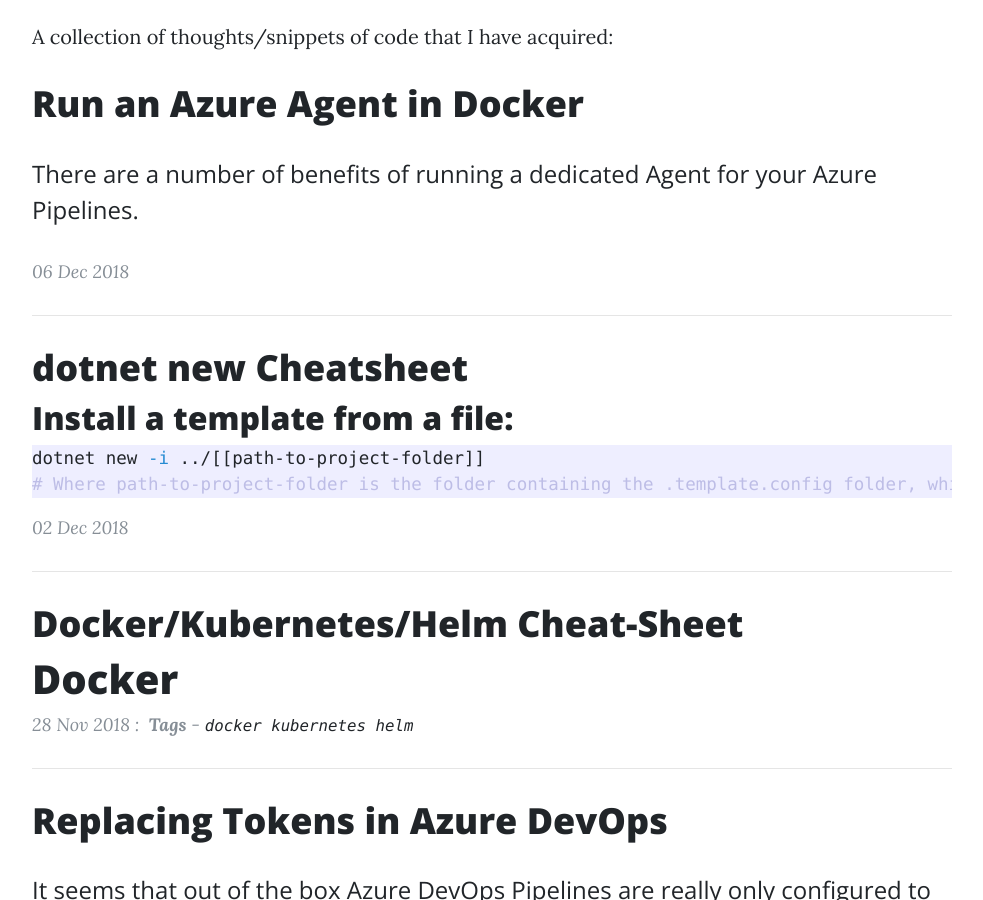
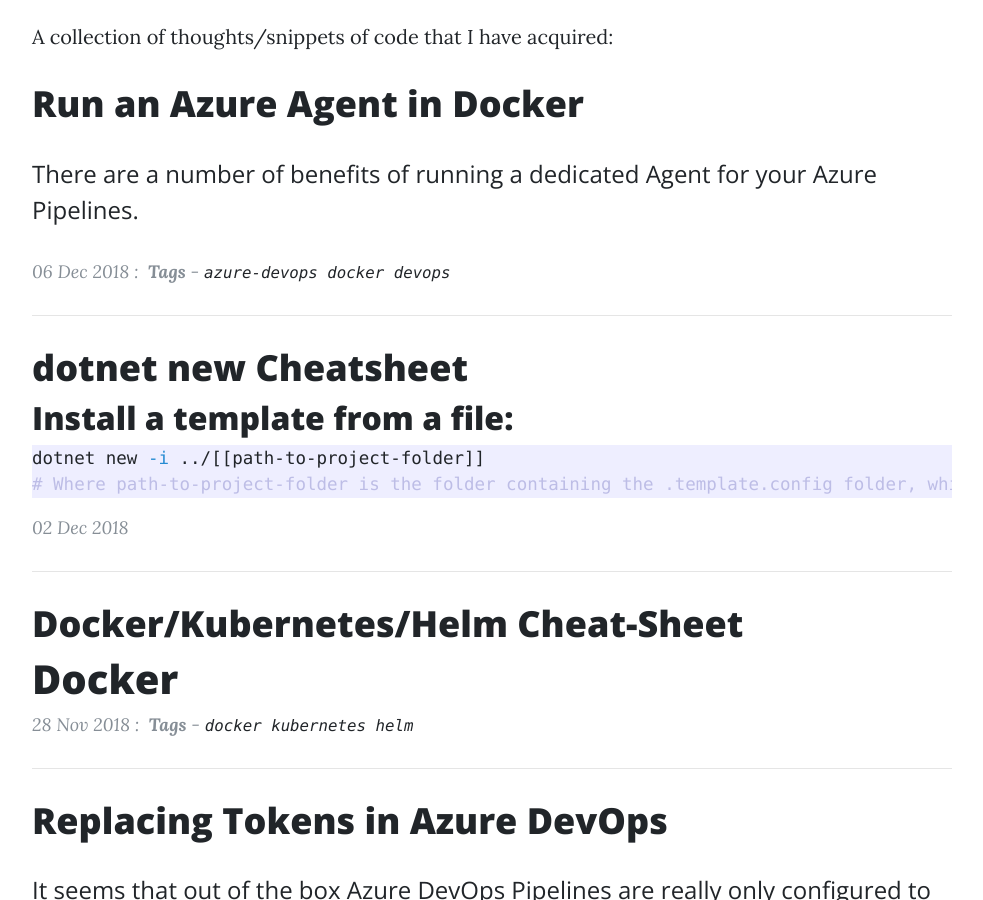
Before and after one commit to paxdev/paxdev.github.io, a Jekyll site: the page built from index.html, in a window 1280 px wide and 900 px high, scrolled down 560 px. Shown: the whole window, without its empty margins (148-1131 px from the left). Built offline with Jekyll 4.4.1, drawn with Linux system fonts in a browser that asks for light colours.

Commit message:
Update 2018-12-06-run-azure-agent-in-docker.md

```diff
--- a/_posts/2018-12-06-run-azure-agent-in-docker.md
+++ b/_posts/2018-12-06-run-azure-agent-in-docker.md
@@ -1,7 +1,11 @@
 ---
   title: Run an Azure Agent in Docker
   header:
-    subheading: Run an Azure Pipeline Agent as a Docker container
+    subheading: Run an Azure DevOps Pipeline Agent as a Docker container
+  tags:
+    - azure-devops
+    - docker
+    - devops
 ---
 
 There are a number of benefits of running a dedicated Agent for your Azure Pipelines.
```
